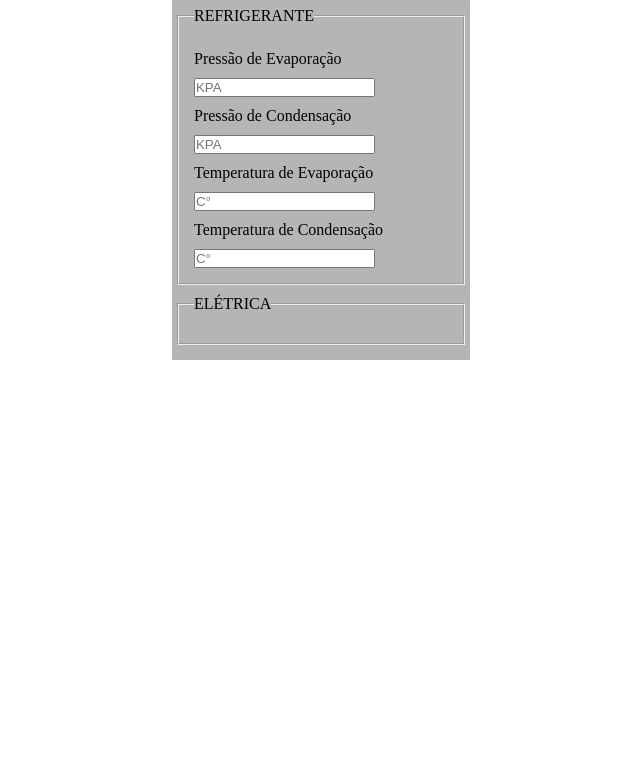
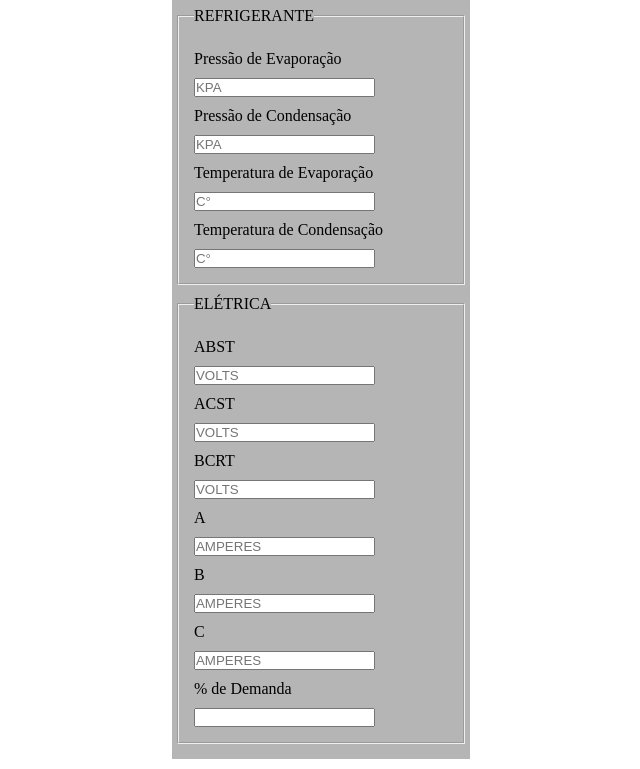
Before and after one commit to SansaoYago/Leitura-Diaria-Centrifuga, a plain HTML site: page index.html in a window 1280 px wide. Shown: the part 1015-1784 px from the top of the page, without its empty margins (319-959 px from the left). Before the commit the page ends 1385 px from the top, so only its background shows below. Drawn offline with Linux system fonts and the light colour scheme.

Commit message:
Update index.html

```diff
--- a/index.html
+++ b/index.html
@@ -180,7 +180,48 @@
 
                 <fieldset>
                     <legend>ELÉTRICA</legend>
-
+                    <label for="inABRS">
+                        <p>
+                            ABST
+                        </p>
+                        <input type="number" name="inABRS" id="inABRS" placeholder="VOLTS">
+                    </label>
+                    <label for="inACST">
+                        <p>
+                            ACST
+                        </p>
+                        <input type="number" name="inACST" id="inACST" placeholder="VOLTS">
+                    </label>
+                    <label for="inBCRT">
+                        <p>
+                            BCRT
+                        </p>
+                        <input type="number" name="inBCRT" id="inBCRT" placeholder="VOLTS">
+                    </label>
+                    <label for="inA">
+                        <p>
+                            A
+                        </p>
+                        <input type="number" name="inA" id="inA" placeholder="AMPERES">
+                    </label>
+                    <label for="inB">
+                        <p>
+                            B
+                        </p>
+                        <input type="number" name="inB" id="inB" placeholder="AMPERES">
+                    </label>
+                    <label for="inC">
+                        <p>
+                            C
+                        </p>
+                        <input type="number" name="inC" id="inC" placeholder="AMPERES">
+                    </label>
+                    <label for="inDemanda">
+                        <p>
+                            % de Demanda
+                        </p>
+                        <input type="number" name="inDemanda" id="inDemanda">
+                    </label>
                 </fieldset>
 
             </form>
```
